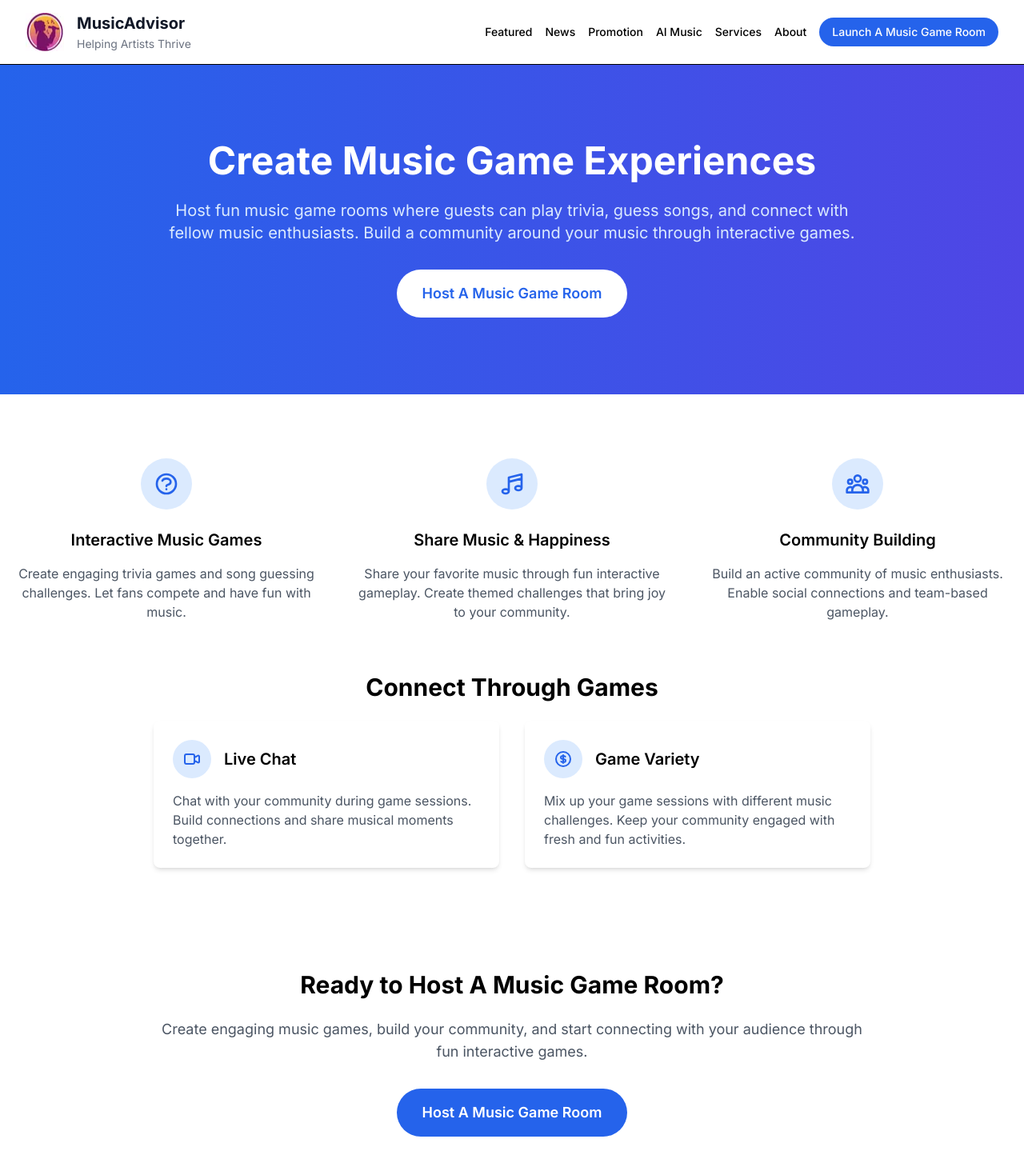
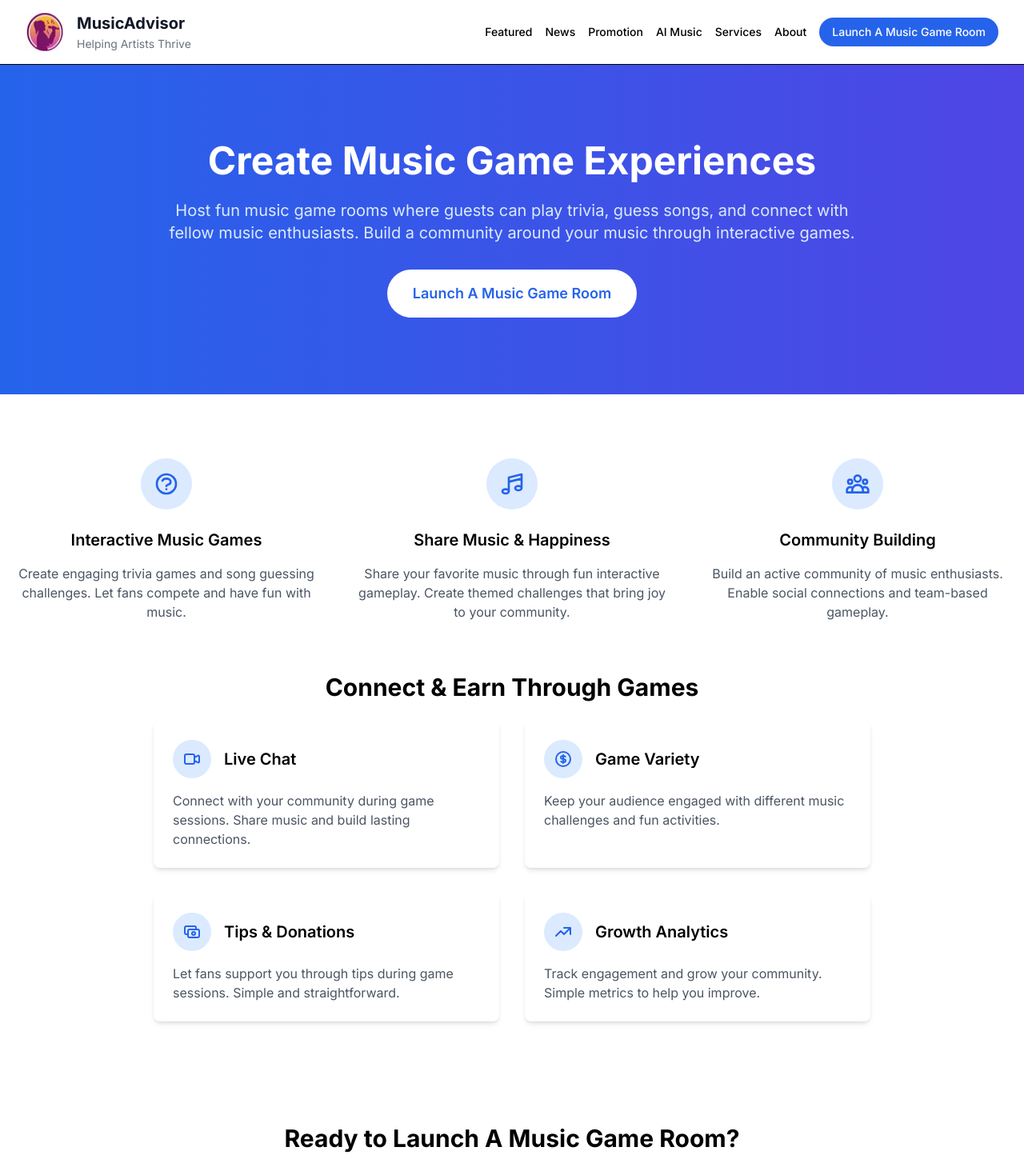
Before and after one commit to benjamenharper/musicadvisor.xyz, a Next.js app: page /virtual-music-game-room in a window 1280 px wide. Shown: the top 1469 px of the page at 80% size. Built offline with nearby package versions, Linux system fonts and the light colour scheme.

Commit message:
update: change 'Host' to 'Launch' across pages for consistency

```diff
--- a/app/page.tsx
+++ b/app/page.tsx
@@ -124,7 +124,7 @@ export default async function Home() {
                   rel="noopener noreferrer"
                   className="inline-block px-8 py-4 bg-white text-blue-600 rounded-full text-lg font-semibold hover:bg-blue-50 transition-colors"
                 >
-                  Host A Music Game Room
+                  Launch A Music Game Room
                 </Link>
                 <div>
                   <Link
--- a/app/virtual-music-game-room/page.tsx
+++ b/app/virtual-music-game-room/page.tsx
@@ -20,7 +20,7 @@ export default function VirtualMusicRoom() {
               rel="noopener noreferrer"
               className="inline-block px-8 py-4 bg-white text-blue-600 rounded-full text-lg font-semibold hover:bg-blue-50 transition-colors"
             >
-              Host A Music Game Room
+              Launch A Music Game Room
             </Link>
           </div>
         </div>
@@ -71,7 +71,7 @@ export default function VirtualMusicRoom() {
         {/* Monetization Section */}
         <div className="container mx-auto px-4 py-16">
           <div className="max-w-4xl mx-auto">
-            <h2 className="text-3xl font-bold mb-6 text-center">Connect Through Games</h2>
+            <h2 className="text-3xl font-bold mb-6 text-center">Connect & Earn Through Games</h2>
             <div className="grid md:grid-cols-2 gap-8">
               <div className="bg-white p-6 rounded-lg shadow-md">
                 <div className="flex items-center mb-4">
@@ -83,7 +83,7 @@ export default function VirtualMusicRoom() {
                   <h3 className="text-xl font-semibold">Live Chat</h3>
                 </div>
                 <p className="text-gray-600">
-                  Chat with your community during game sessions. Build connections and share musical moments together.
+                  Connect with your community during game sessions. Share music and build lasting connections.
                 </p>
               </div>
 
@@ -97,7 +97,35 @@ export default function VirtualMusicRoom() {
                   <h3 className="text-xl font-semibold">Game Variety</h3>
                 </div>
                 <p className="text-gray-600">
-                  Mix up your game sessions with different music challenges. Keep your community engaged with fresh and fun activities.
+                  Keep your audience engaged with different music challenges and fun activities.
+                </p>
+              </div>
+
+              <div className="bg-white p-6 rounded-lg shadow-md">
+                <div className="flex items-center mb-4">
+                  <div className="w-12 h-12 bg-blue-100 rounded-full flex items-center justify-center mr-4">
+                    <svg className="w-6 h-6 text-blue-600" fill="none" stroke="currentColor" viewBox="0 0 24 24">
+                      <path strokeLinecap="round" strokeLinejoin="round" strokeWidth="2" d="M17 9V7a2 2 0 00-2-2H5a2 2 0 00-2 2v6a2 2 0 002 2h2m2 4h10a2 2 0 002-2v-6a2 2 0 00-2-2H9a2 2 0 00-2 2v6a2 2 0 002 2zm7-5a2 2 0 11-4 0 2 2 0 014 0z" />
+                    </svg>
+                  </div>
+                  <h3 className="text-xl font-semibold">Tips & Donations</h3>
+                </div>
+                <p className="text-gray-600">
+                  Let fans support you through tips during game sessions. Simple and straightforward.
+                </p>
+              </div>
+
+              <div className="bg-white p-6 rounded-lg shadow-md">
+                <div className="flex items-center mb-4">
+                  <div className="w-12 h-12 bg-blue-100 rounded-full flex items-center justify-center mr-4">
+                    <svg className="w-6 h-6 text-blue-600" fill="none" stroke="currentColor" viewBox="0 0 24 24">
+                      <path strokeLinecap="round" strokeLinejoin="round" strokeWidth="2" d="M13 7h8m0 0v8m0-8l-8 8-4-4-6 6" />
+                    </svg>
+                  </div>
+                  <h3 className="text-xl font-semibold">Growth Analytics</h3>
+                </div>
+                <p className="text-gray-600">
+                  Track engagement and grow your community. Simple metrics to help you improve.
                 </p>
               </div>
             </div>
@@ -107,7 +135,7 @@ export default function VirtualMusicRoom() {
         {/* Call to Action */}
         <div className="container mx-auto px-4 py-16 text-center">
           <div className="max-w-4xl mx-auto">
-            <h2 className="text-3xl font-bold mb-6">Ready to Host A Music Game Room?</h2>
+            <h2 className="text-3xl font-bold mb-6">Ready to Launch A Music Game Room?</h2>
             <p className="text-lg text-gray-600 mb-8">
               Create engaging music games, build your community, and start connecting with your audience through fun interactive games.
             </p>
@@ -117,7 +145,7 @@ export default function VirtualMusicRoom() {
               rel="noopener noreferrer"
               className="inline-block px-8 py-4 bg-blue-600 text-white rounded-full text-lg font-semibold hover:bg-blue-700 transition-colors"
             >
-              Host A Music Game Room
+              Launch A Music Game Room
             </Link>
           </div>
         </div>
@@ -172,7 +200,7 @@ export default function VirtualMusicRoom() {
       {/* CTA Section */}
       <section className="py-20 bg-gradient-to-r from-blue-600 to-indigo-600 text-white">
         <div className="container mx-auto px-4 text-center">
-          <h2 className="text-3xl md:text-4xl font-bold mb-6">Ready to Host A Music Game Room?</h2>
+          <h2 className="text-3xl md:text-4xl font-bold mb-6">Ready to Launch A Music Game Room?</h2>
           <p className="text-xl text-blue-100 mb-8 max-w-2xl mx-auto">
             Join the future of music engagement. Create your music game room today and start connecting with your audience through fun interactive games.
           </p>
@@ -182,7 +210,7 @@ export default function VirtualMusicRoom() {
             rel="noopener noreferrer"
             className="inline-block px-8 py-4 bg-white text-blue-600 rounded-full text-lg font-semibold hover:bg-blue-50 transition-colors"
           >
-            Host A Music Game Room
+            Launch A Music Game Room
           </Link>
         </div>
       </section>
```
